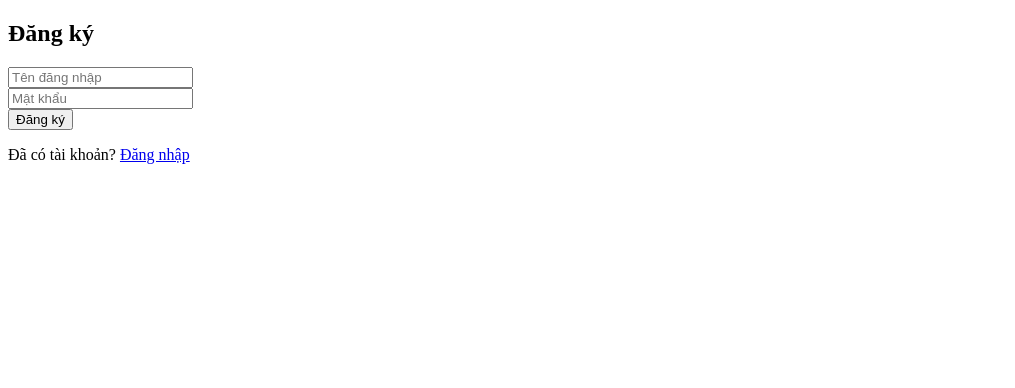
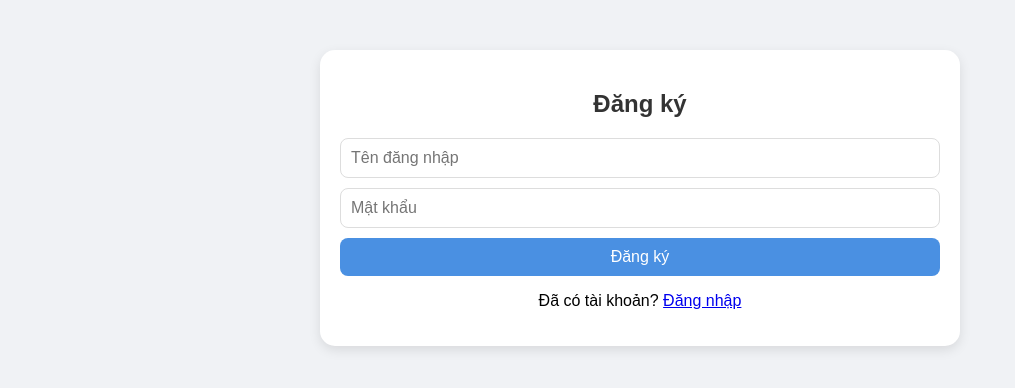
Before and after one commit to LTQ2k12/ip, a website: page register.html in a window 1280 px wide. Shown: the whole page, without its empty margins (0-1015 px from the left). Drawn offline with Linux system fonts and the light colour scheme.

Commit message:
Update register.html

```diff
--- a/register.html
+++ b/register.html
@@ -3,14 +3,17 @@
 <head>
   <meta charset="UTF-8">
   <title>Đăng ký</title>
+  <link rel="stylesheet" href="/style.css">
 </head>
 <body>
+<div class="container">
   <h2>Đăng ký</h2>
   <form method="POST" action="/register">
-    <input type="text" name="username" placeholder="Tên đăng nhập" required><br>
-    <input type="password" name="password" placeholder="Mật khẩu" required><br>
+    <input type="text" name="username" placeholder="Tên đăng nhập" required>
+    <input type="password" name="password" placeholder="Mật khẩu" required>
     <button type="submit">Đăng ký</button>
   </form>
-  <p>Đã có tài khoản? <a href="/login">Đăng nhập</a></p>
+  <p style="text-align:center;">Đã có tài khoản? <a href="/login.html">Đăng nhập</a></p>
+</div>
 </body>
 </html>
```
